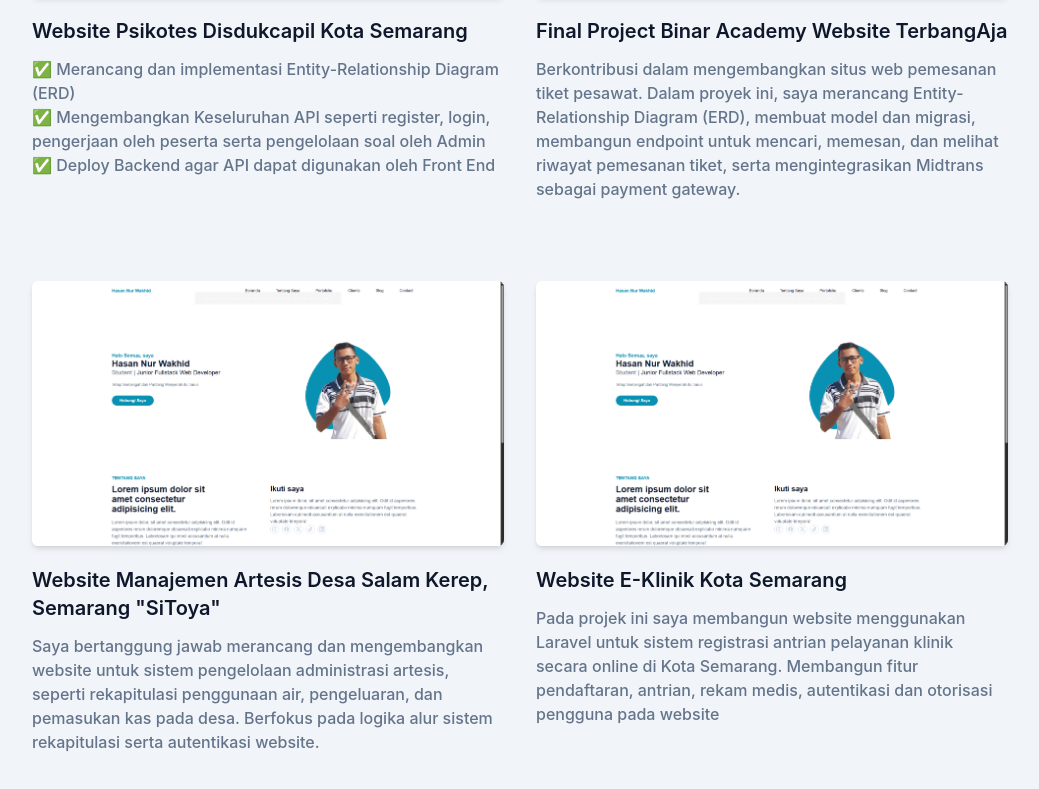
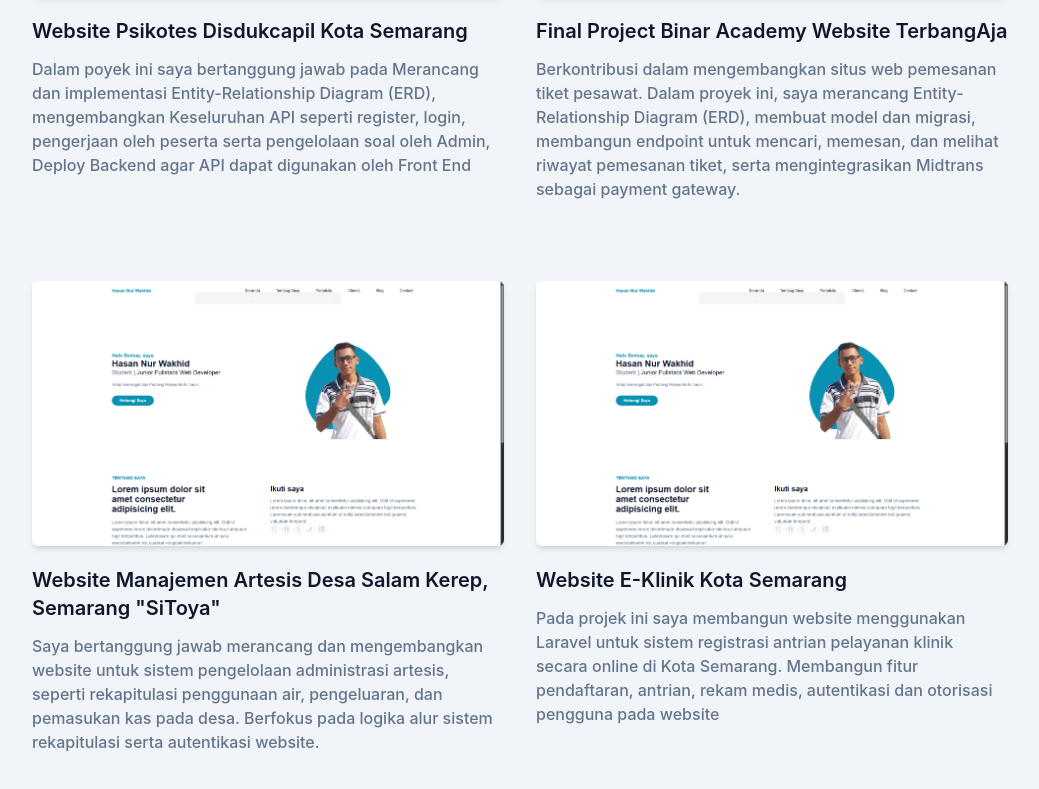
Before and after one commit to hasannurwakhid/portofolio, a website: page index.html in a window 1280 px wide. Shown: the part 1993-2782 px from the top of the page, without its empty margins (120-1159 px from the left). Drawn offline with Linux system fonts and the light colour scheme.

Commit message:
first commit

```diff
--- a/index.html
+++ b/index.html
@@ -300,14 +300,11 @@
               Website Psikotes Disdukcapil Kota Semarang
             </h3>
             <p class="text-base font-medium text-secondary">
-              ✅ Merancang dan implementasi Entity-Relationship Diagram (ERD)
-            </p>
-            <p class="text-base font-medium text-secondary">
-              ✅ Mengembangkan Keseluruhan API seperti register, login,
-              pengerjaan oleh peserta serta pengelolaan soal oleh Admin
-            </p>
-            <p class="text-base font-medium text-secondary">
-              ✅ Deploy Backend agar API dapat digunakan oleh Front End
+              Dalam poyek ini saya bertanggung jawab pada Merancang dan
+              implementasi Entity-Relationship Diagram (ERD), mengembangkan
+              Keseluruhan API seperti register, login, pengerjaan oleh peserta
+              serta pengelolaan soal oleh Admin, Deploy Backend agar API dapat
+              digunakan oleh Front End
             </p>
           </div>
           <div class="mb-12 p-4 md:w-1/2">
```
